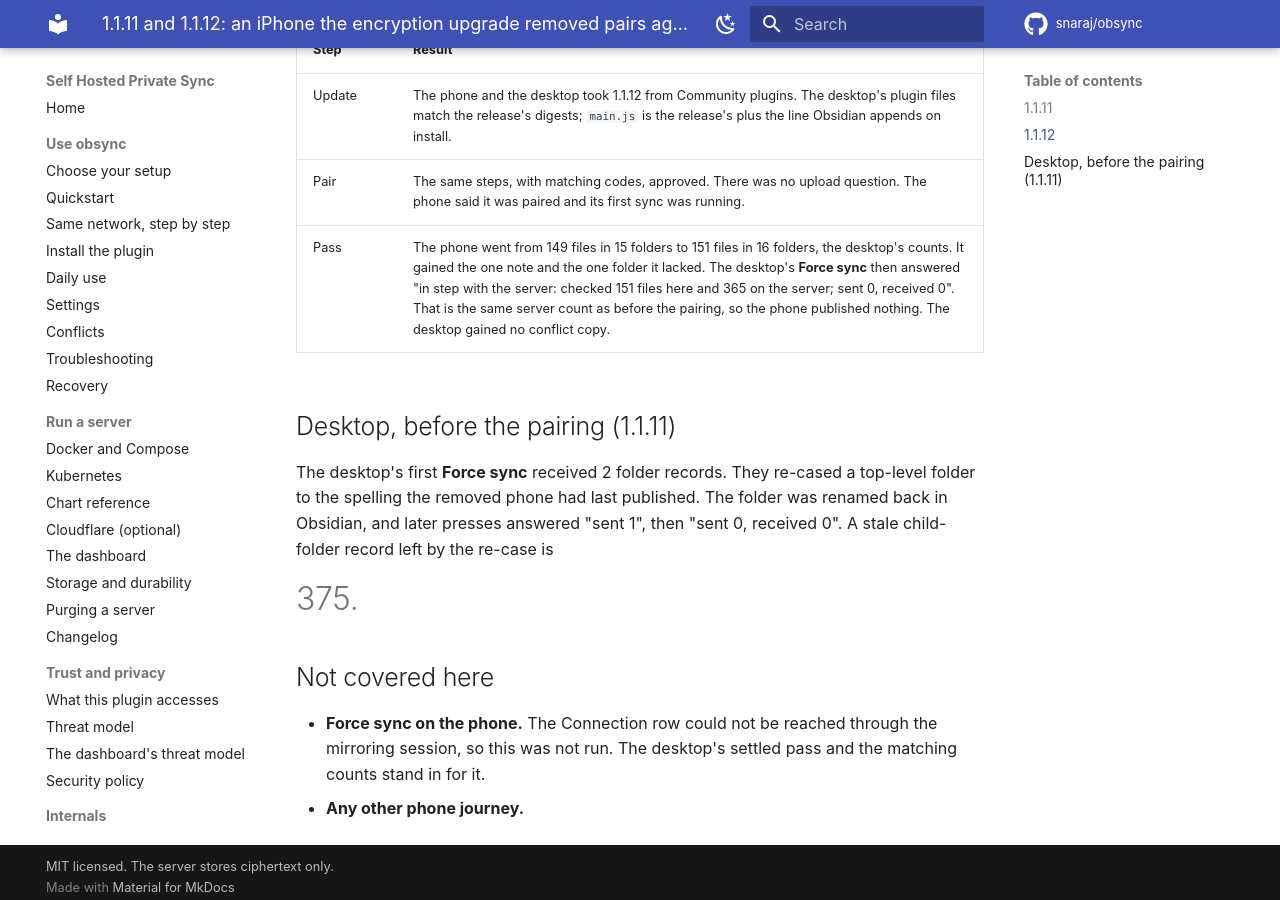
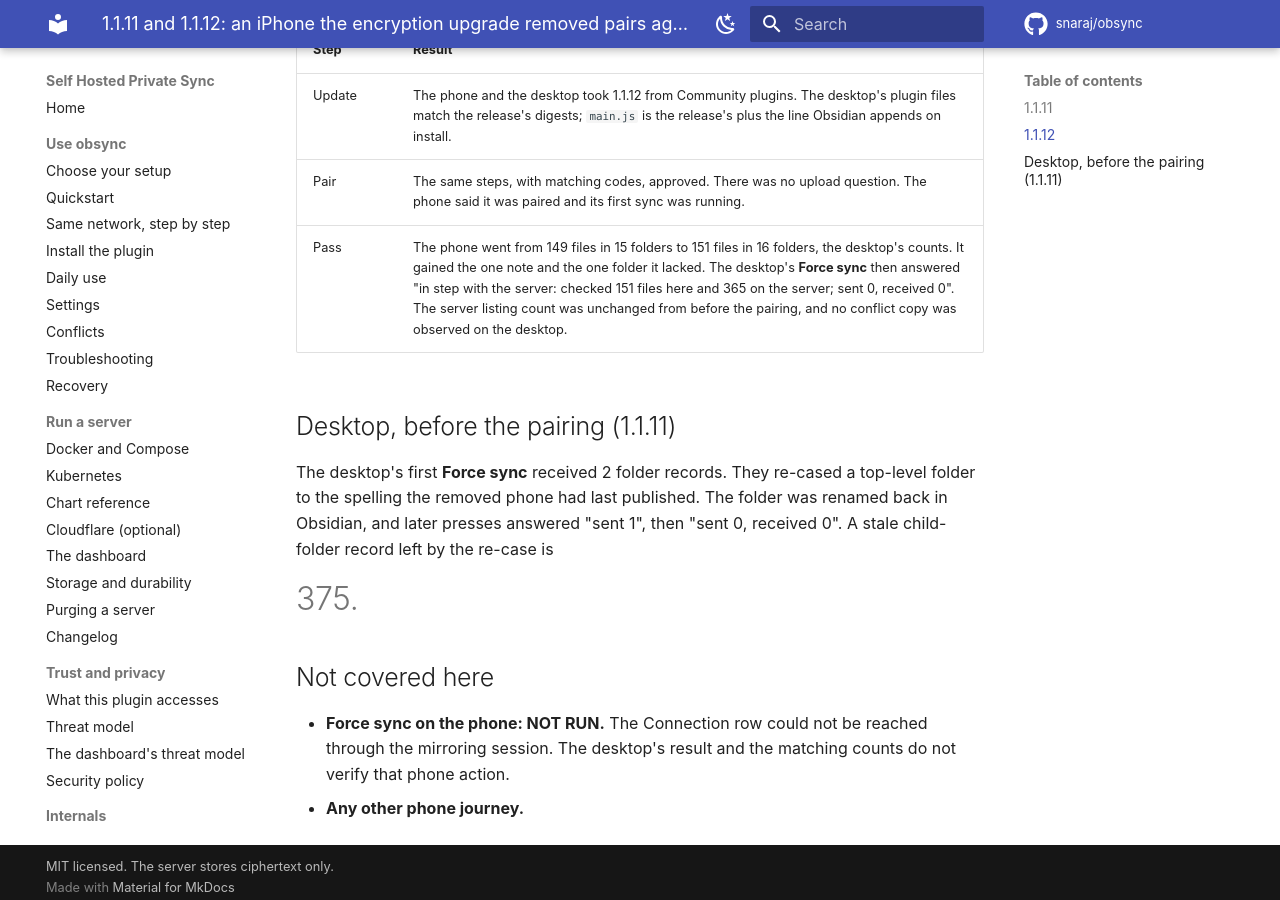
Before and after one commit to snaraj/obsync, an MkDocs documentation site: the page built from docs/validation-runs/2026-11-02-phone-1.1.12.md, in a window 1280 px wide and 900 px high, scrolled down 810 px. Built offline with MkDocs 1.6.1 and Material for MkDocs 9.7.7, drawn with Linux system fonts in a browser that asks for light colours; comment, search, counter and statistics services are not loaded.

Commit message:
docs(validation): state only what the phone record observed (#376)
Review of #379 (P2): an unchanged server listing count and the desktop's
"sent 0, received 0" do not prove that the phone published nothing, since a
replacement at an existing path leaves the count unchanged. The desktop's
result also does not verify the phone's Force sync, which was not run. The
record now states the observations: the listing count was unchanged, no
conflict copy was observed on the desktop, and phone Force sync was NOT RUN.

+5/-5 in the two validation-run files.

- Opus5.5

```diff
--- a/docs/validation-runs/2026-11-02-phone-1.1.12.md
+++ b/docs/validation-runs/2026-11-02-phone-1.1.12.md
@@ -22,7 +22,7 @@ encryption upgrade, and the server had removed it.
 | --- | --- |
 | Update | The phone and the desktop took 1.1.12 from Community plugins. The desktop's plugin files match the release's digests; `main.js` is the release's plus the line Obsidian appends on install. |
 | Pair | The same steps, with matching codes, approved. There was no upload question. The phone said it was paired and its first sync was running. |
-| Pass | The phone went from 149 files in 15 folders to 151 files in 16 folders, the desktop's counts. It gained the one note and the one folder it lacked. The desktop's **Force sync** then answered "in step with the server: checked 151 files here and 365 on the server; sent 0, received 0". That is the same server count as before the pairing, so the phone published nothing. The desktop gained no conflict copy. |
+| Pass | The phone went from 149 files in 15 folders to 151 files in 16 folders, the desktop's counts. It gained the one note and the one folder it lacked. The desktop's **Force sync** then answered "in step with the server: checked 151 files here and 365 on the server; sent 0, received 0". The server listing count was unchanged from before the pairing, and no conflict copy was observed on the desktop. |
 
 ## Desktop, before the pairing (1.1.11)
 
@@ -34,7 +34,7 @@ then "sent 0, received 0". A stale child-folder record left by the re-case is
 
 ## Not covered here
 
-- **Force sync on the phone.** The Connection row could not be reached
-  through the mirroring session, so this was not run. The desktop's settled
-  pass and the matching counts stand in for it.
+- **Force sync on the phone: NOT RUN.** The Connection row could not be
+  reached through the mirroring session. The desktop's result and the
+  matching counts do not verify that phone action.
 - **Any other phone journey.**
```
Also changed, not shown: docs/validation-runs/README.md (+2 -2 lines).
